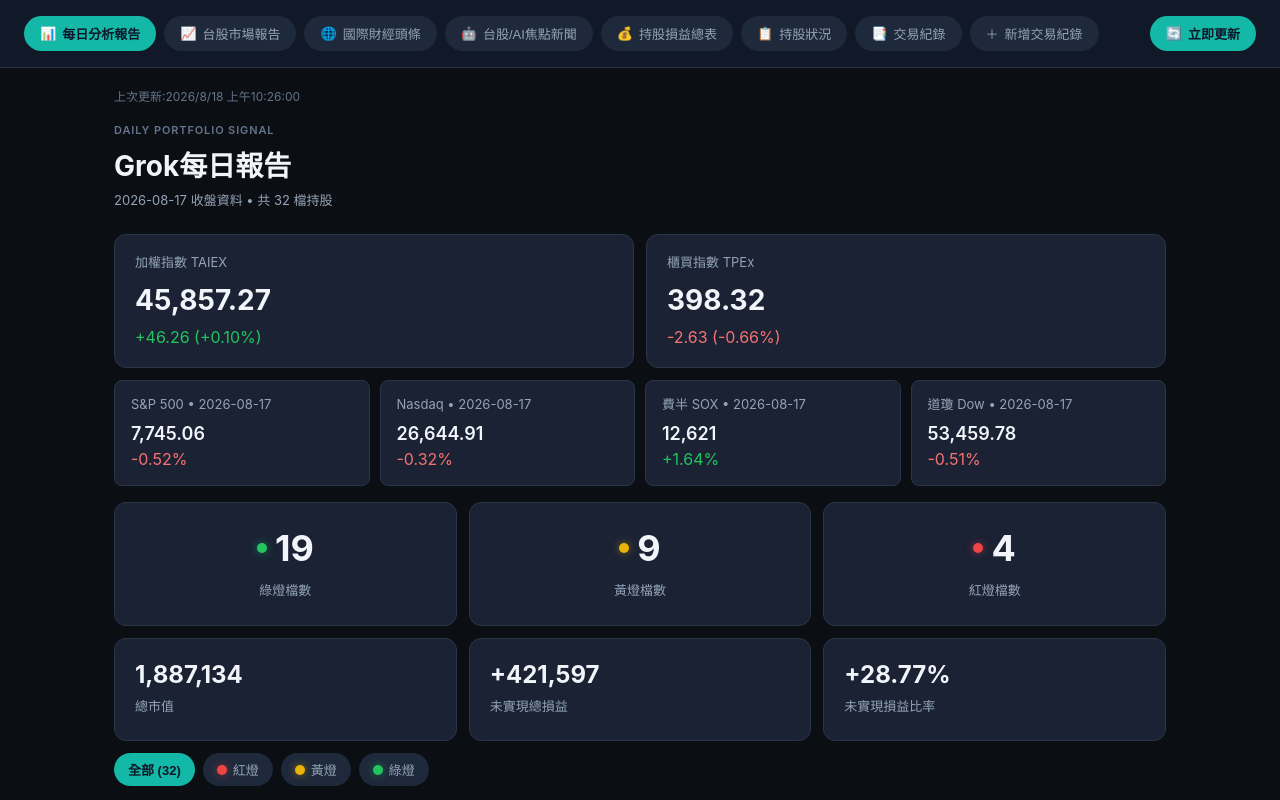
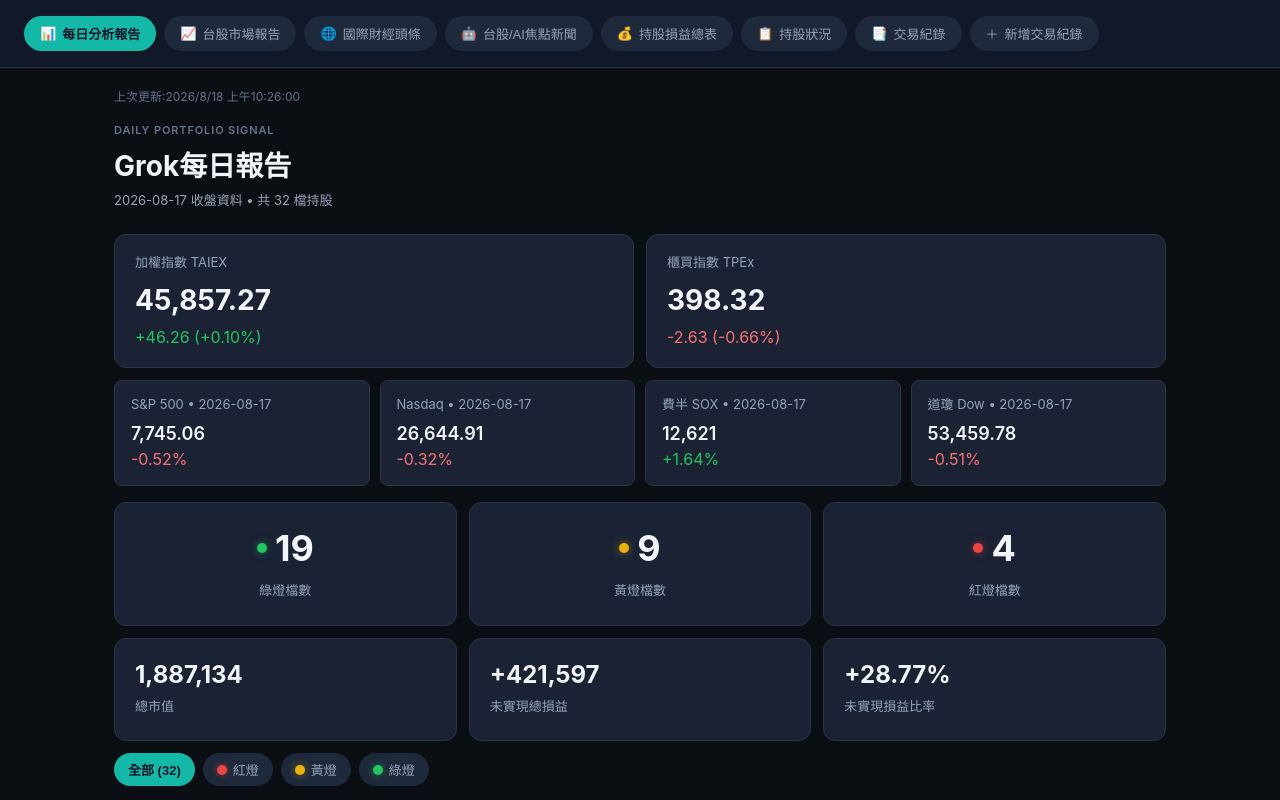
Before and after one commit to wjleemike/grok-diary-report, a React (Vite) app: page / in a window 1280 px wide. Shown: the top 800 px of the page. Built offline with nearby package versions, Linux system fonts and the light colour scheme.

Commit message:
remove 立即更新 button (non-functional)

```diff
--- a/src/components/TopNav.jsx
+++ b/src/components/TopNav.jsx
@@ -13,9 +13,6 @@ export default function TopNav({ activeId = 'daily', onNavigate }) {
           {item.label}
         </button>
       ))}
-      <button className="nav-btn update-btn">
-        <span className="icon">🔄</span>立即更新
-      </button>
     </nav>
   );
 }
```
